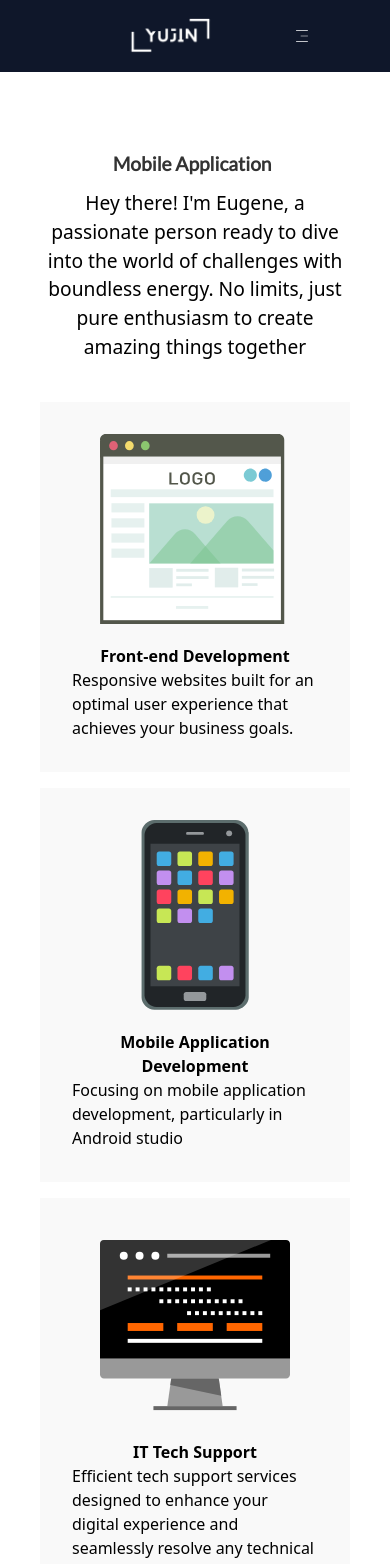
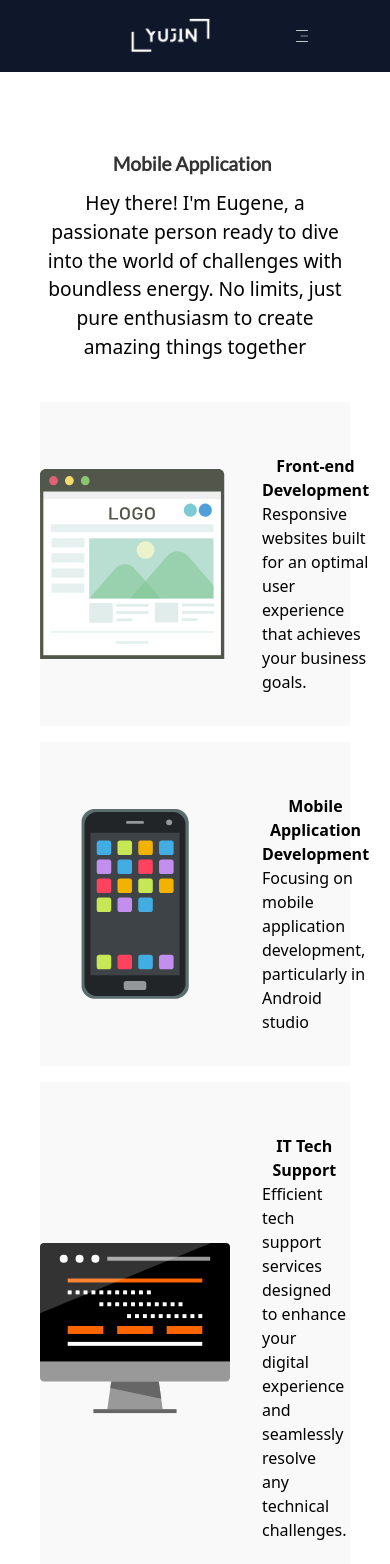
Before and after one commit to patrickeugenesacueza/Yujin-Portfolio, a React (Vite) app in the folder portfolio/: page / in a window 390 px wide. Shown: the top 1564 px of the page. Built offline with nearby package versions, Linux system fonts and the light colour scheme.

Commit message:
Update HeroSection.jsx

```diff
--- a/portfolio/src/Pages/HeroSection.jsx
+++ b/portfolio/src/Pages/HeroSection.jsx
@@ -38,7 +38,7 @@ const HeroSection = () => {
       <div class="grid grid-cols-1 sm:grid-cols-2 md:grid-cols-3 lg:grid-cols-3 xl:grid-cols-3 gap-4 mt-10 px-10 sm:px-10 md:px-10 lg:px-[10em] xl:px-[10em]">
         {/* 1st container */}
         <div className="bg-[#f9f9f9] py-[2em] sm:py-[8em] md:py-[10em] lg:py-[10em] xl:py-[2em] flex items-center justify-center text-center">
-          <div className="text-center">
+          <div className="flex md:block lg:block xl:block 2xl:block">
             <img src={FrontEndLogo} height={80} width={190} className="mx-auto" />
             <div className="mt-5 px-[2em]">
               <h1 className="font-[600]">Front-end Development</h1>
@@ -52,13 +52,12 @@ const HeroSection = () => {
 
        {/* 2nd container */}
         <div className="bg-[#f9f9f9] py-[2em] sm:py-[8em] md:py-[10em] lg:py-[10em] xl:py-[2em] flex items-center justify-center text-center">
-          <div className="text-center">
+        <div className="flex md:block lg:block xl:block 2xl:block">
             <img src={MobileLogo} height={80} width={190} className="mx-auto" />
             <div className="mt-5 px-[2em]">
               <h1 className="font-[600]">Mobile Application Development</h1>
               <p className="text-left">
               Focusing on mobile application development, particularly in Android studio
-
               </p>
             </div>
           </div>
@@ -66,7 +65,7 @@ const HeroSection = () => {
 
         {/* 3rd container */}
         <div className="bg-[#f9f9f9] py-[2em] sm:py-[8em] md:py-[10em] lg:py-[10em] xl:py-[2em] flex items-center justify-center text-center">
-          < div className="text-center">
+        <div className="flex md:block lg:block xl:block 2xl:block">
             <img src={TechSuppLogo} height={80} width={190} className="mx-auto" />
             <div className="mt-5 px-[2em]">
               <h1 className="font-[600]">IT Tech Support</h1>
```
